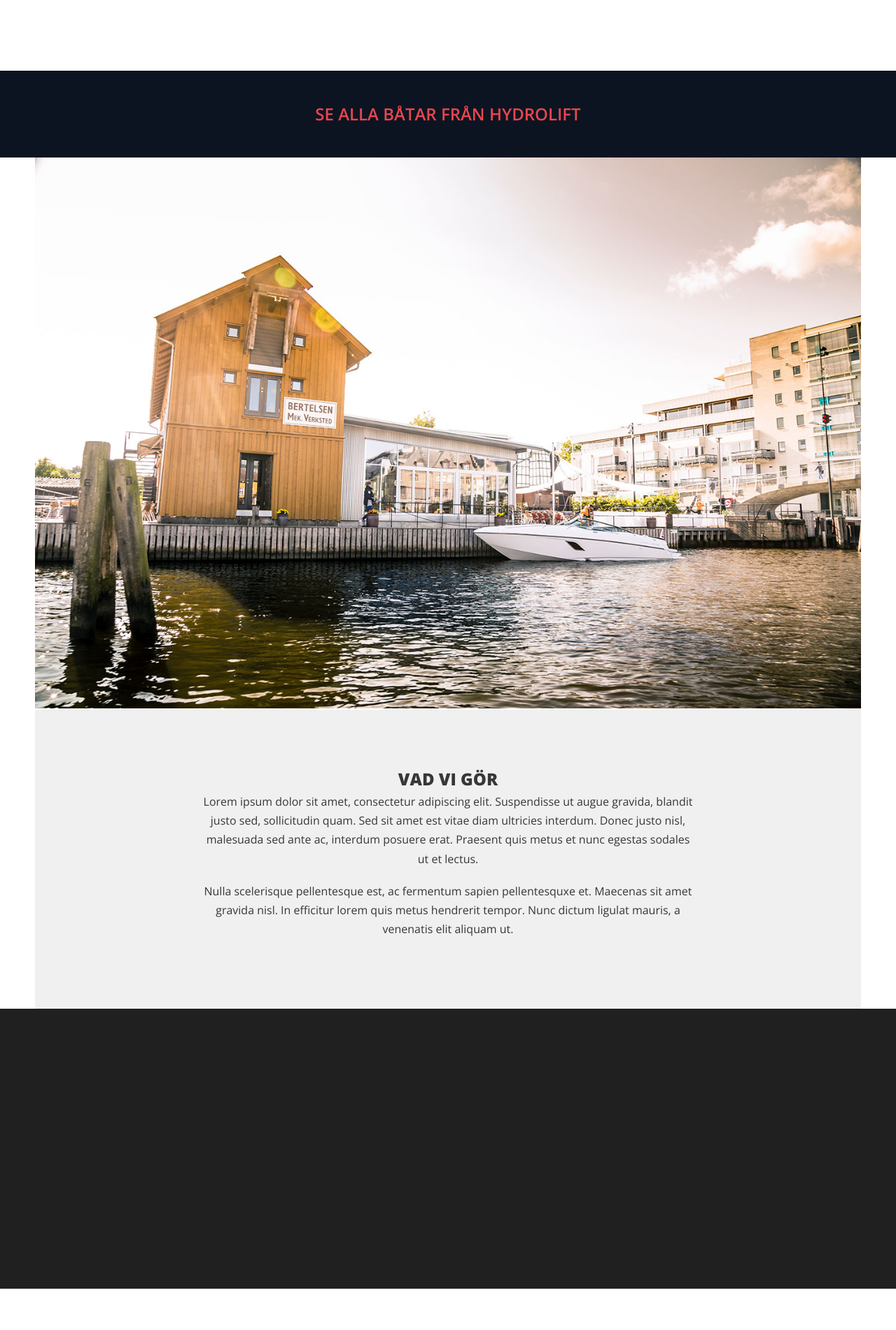
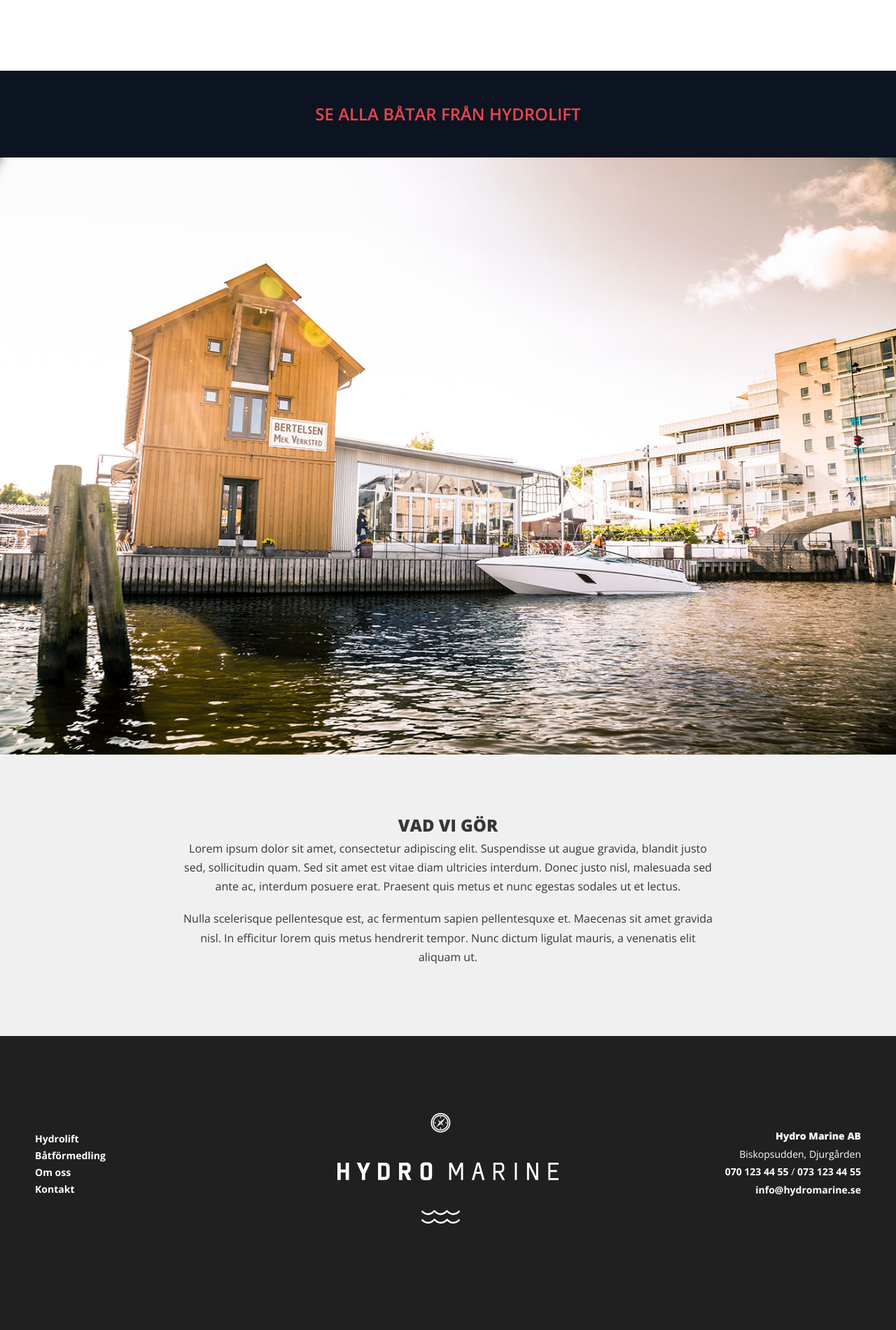
Before and after one commit to oncolour/HydroMarine, a PHP site: page / in a window 1280 px wide. Shown: the part 1960-3860 px from the top of the page at 70% size. Before the commit the page ends 3801 px from the top, so only its background shows below. Run offline with PHP 8.4, Linux system fonts and the light colour scheme.

Commit message:
almost finished first page

```diff
--- a/css/main.css
+++ b/css/main.css
@@ -160,16 +256,17 @@
     flex-direction: column;
     align-items: center;
     justify-content: center;
-
+    padding: 0 40px;
     height: calc(100vh - 50px);
 }
+
 
 /** Teasers **/
 
 .container {
-    max-width: 1400px;
-    padding:0 50px;
-    margin: 70px auto 100px;
+
+    padding: 0 20px;
+    margin: 35px auto 50px;
 
 }
 
@@ -215,11 +310,16 @@
 }
 
 /** About **/
+
 .about {
-    margin-top:0;
+    margin-top: 0;
     margin-bottom: 0;
+}
 
+.about.container {
+    padding: 0;
 }
+
 .about article {
     background-color: #f0f0f0;
     text-align: center;
@@ -227,32 +327,82 @@
     padding-bottom: 80px;
 }
 
-.about article section  {
-    width: 60%;
+.about article section {
+    margin: auto;
+    padding: 0 20px;
+}
+
+/** Footer **/
+
+footer#page-footer {
+
+    background-color: #202020;
+    padding: 55px 0;
+    font-size: 14px;
+}
+
+#page-footer a {
+    color: #fff;
+    font-weight: 700;
+}
+
+#page-footer .container {
+    display: flex;
+    flex-direction: column;
+    justify-content: space-between;
+    padding: 0 20px;
+    margin-top: 0;
+    margin-bottom: 0;
+}
+
+#page-footer ul {
+    order: 2;
+    padding-top: 60px;
+    display: flex;
+    justify-content: space-around;
+    flex-wrap: wrap;
+
+}
+
+#page-footer ul li {
+    margin-bottom: 10px;
+    display: inline;
+    margin-right: 10px;
+    align-self: center;
+}
+
+#page-footer ul li:last-child {
+    margin-right: 0;
+}
+
+#page-footer img {
+    order: 1;
+    max-width: 80%;
     margin: auto;
 }
 
-
-footer#page-footer {
-    height: 400px;
-    background-color: #202020;
+#page-footer address {
+    order: 3;
+    padding-top: 20px;
+    color: #fff;
+    line-height: 1.6rem;
+    text-align: center;
 }
 
+
+
 /************/
+
 /** Tablet **/
+
 /************/
-@media only screen and (min-width: 40.063em) {
 
-}
+@media only screen and (min-width: 768px) {
 
-/*************/
-/** Desktop **/
-/*************/
-@media only screen and (min-width: 64em) {
 
     /** Font sizes **/
     h1 {
-        text-transform: uppercase;
+
         font-size: 48px;
         line-height: 60px;
     }
@@ -286,30 +439,137 @@
     }
 
     .front-page-hero h1 {
-         width: 800px;
-        color: #fff;
+        width: 80%;
+    }
+    .container {
+        max-width: 768px;
+        padding: 0 50px;
+        margin: 70px auto 100px;
+
     }
 
     /** Teasers **/
+    .teasers .small {
+        flex-basis: 48%;
+    }
 
-.teasers {
+    .teasers .small span {
+        display: inline;
+        margin-bottom: 0;
+    }
+
+    .teasers .small span::before {
+        content: " - ";
+        padding: 0 5px;
+    }
+
+    /** About **/
+    .about {
+        margin-top: 0;
+        margin-bottom: 0;
 
     }
 
-    .teasers .large {
+    .about article section {
+        width: 60%;
+    }
+
+    /** Footer **/
+    footer#page-footer {
+        height: 200px;
+        padding: 110px 0;
+    }
+
+    #page-footer .container {
+        max-width: 1300px;
+        flex-direction: row;
+        padding: 0 40px;
+    }
+
+    #page-footer ul {
+        order: 1;
+        flex-basis: 35%;
+        flex-direction: column;
+        justify-content: flex-start;
+        padding-top: 30px;
+    }
+
+
+    #page-footer ul li {
+        display: block;
+        align-self: flex-start;
+    }
+
+    #page-footer img {
+        order: 2;
+        width: 150px;
+
+        flex-basis: 30%;
 
     }
 
+    #page-footer address {
+
+        flex-basis: 35%;
+        text-align: right;
+    }
+}
+
+/*************/
+
+/** Desktop **/
+
+/*************/
+
+@media only screen and (min-width: 64em) {
+
+    /** Header **/
+    .header-bar {
+        padding: 0 75px;
+    }
+
+    /** Front page hero **/
+    .front-page-hero h1 {
+        width: 800px;
+    }
+
+    /** Container **/
+    .container {
+        max-width: 1400px;
+        padding: 0 50px;
+        margin: 70px auto 100px;
+
+    }
+
+    /** About **/
+    .about {
+        margin-top: 0;
+        margin-bottom: 0;
+
+    }
+
+    /** Teasers **/
+    .teasers {}
+
+    .teasers .large {}
+
     .teasers .small p {
-        width:90%;
+        width: 90%;
         margin-bottom: 2.4rem;
-        color:#7f7f7f;
+        color: #7f7f7f;
     }
 
     .teasers .small .img-bg {
-        height:300px;
+        height: 300px;
 
     }
 
+    /** Page footer **/
+    #page-footer .container {
+        padding: 0 50px;
+    }
+    #page-footer img {
+        max-width: 316px;
+    }
 
 }
--- a/includes/footer.php
+++ b/includes/footer.php
@@ -1,4 +1,17 @@
 <footer id="page-footer">
-
-
+    <section class="container">
+        <ul>
+            <li><a href="#">Hydrolift</a></li>
+            <li><a href="#">Båtförmedling</a></li>
+            <li><a href="#">Om oss</a></li>
+            <li><a href="#">Kontakt</a></li>
+        </ul>
+        <img src="images/logo_neg.svg" alt="Hydro Marine Logotype">
+        <address>
+    <span class="strong">Hydro Marine AB</span><br>
+    Biskopsudden, Djurgården<br>
+        <a href="tel:070-123-44-55">070 123 44 55</a> / <a href="tel:073-123-44-55">073 123 44 55</a> <br>
+        <a href="mailto:info@hydromarine.se">info@hydromarine.se</a>
+    </address>
+    </section>
 </footer>
--- a/includes/page_header.php
+++ b/includes/page_header.php
@@ -4,7 +4,8 @@
 
 
 <head>
-    <title><?php echo $your_meta_title ?> - Hydro Marine</title>
+    <title>
+        <?php echo $your_meta_title ?> - Hydro Marine</title>
 
     <meta content="text/html; charset=utf-8" http-equiv="Content-Type">
     <?php // require '_above_the_fold_css.php';?>
@@ -25,6 +26,7 @@
     <link href='https://fonts.googleapis.com/css?family=Open+Sans:400,300,600,700,800,300italic,400italic' rel='stylesheet' type='text/css'>
 
     <link rel="stylesheet" href="css/main.css">
+    <link rel="stylesheet" href="css/off-canvas.css">
 
 
 
@@ -32,9 +34,46 @@
 
 <body id="body">
 
+
+
+
+    <header class="header-bar">
+        <a href="#main-menu" role="button" id="main-menu-toggle" class="menu-toggle" aria-expanded="false" aria-controls="main-menu" aria-label="Open main menu">
+
+    <span class="sr-only">Open main menu</span>
+    <span aria-hidden="true"><img src="images/ic_menu_48px.svg"></span>
+  </a>
+
+        <a href="/" class="logotype"><img src="images/logotype_hydro_marine.png" alt="Logotype"></a>
+
+        <nav id="main-menu" role="navigation" class="main-menu" aria-expanded="false" aria-label="Main menu">
+
+
+
+            <a href="#main-menu-toggle" role="button" id="main-menu-close" class="menu-close" aria-expanded="false" aria-controls="main-menu" aria-label="Close main menu">
+
+      <span class="sr-only">Close main menu</span>
+      <span class="" aria-hidden="true"><img src="images/ic_close_48px.svg" alt="Logotype"></span>
+    </a>
+            <ul class="menu-list">
+                <li><a href="hydrolift/">Hydrolift</a></li>
+                <li><a href="batformadling/">Båtförmedling</a></li>
+                <li><a href="om-oss/">Om oss</a></li>
+                <li><a href="kontakt/">Kontakt</a></li>
+            </ul>
+        </nav>
+        <a href="#main-menu-toggle" class="backdrop" tabindex="-1" aria-hidden="true" hidden></a>
+    </header>
+
+
+
+    <!-- OLD -->
+
+    <!--
 <nav class="header-bar">
 
     <a href="/" class="logotype"><img src="images/logotype_hydro_marine.png" alt="Logotype"></a>
+
     <ul class="menu-list">
         <li><a href="hydrolift/">Hydrolift</a></li>
         <li><a href="batformadling/">Båtförmedling</a></li>
@@ -42,4 +81,4 @@
         <li><a href="kontakt/">Kontakt</a></li>
     </ul>
 
-    </nav>
+</nav>-->
--- a/index.php
+++ b/index.php
@@ -26,7 +26,7 @@
             <h3>Hydrolift X-26 S</h3>
             <span>Kanonbåt med mycket krut</span>
         </header>
-        <p>The X—22 is all about making the ordinary exceptional. Featuring smart and flexible design solutions</p>
+        <p>The X—22 is all about making the ordinary exceptional. Featuring smart and flexible design solutions.</p>
     </article>
 
     <article class="small">
```
Also changed, not shown: other parts of css/main.css (+137 -40 lines), css/off-canvas.css (added, +164 -0 lines), menu.html (added, +50 -0 lines), images/ic_close_48px.svg (added), images/ic_menu_48px.svg (added), images/logo_neg.svg (added). Lines whose indentation alone changed are shown as unchanged.
